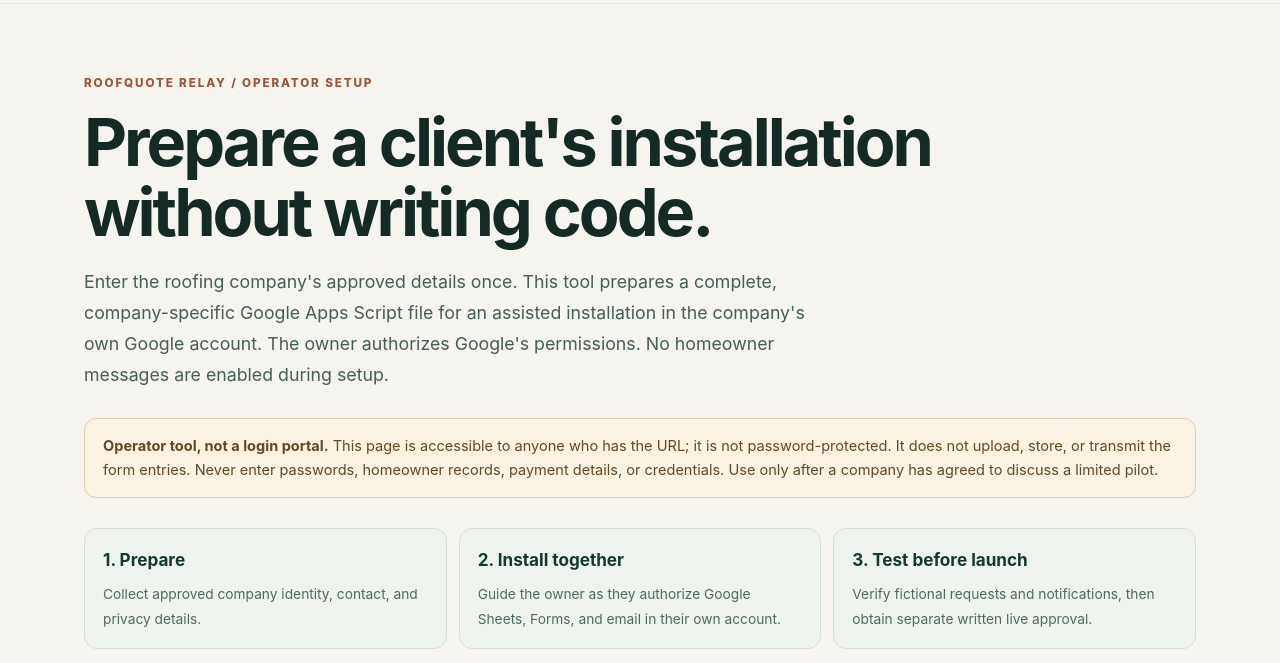
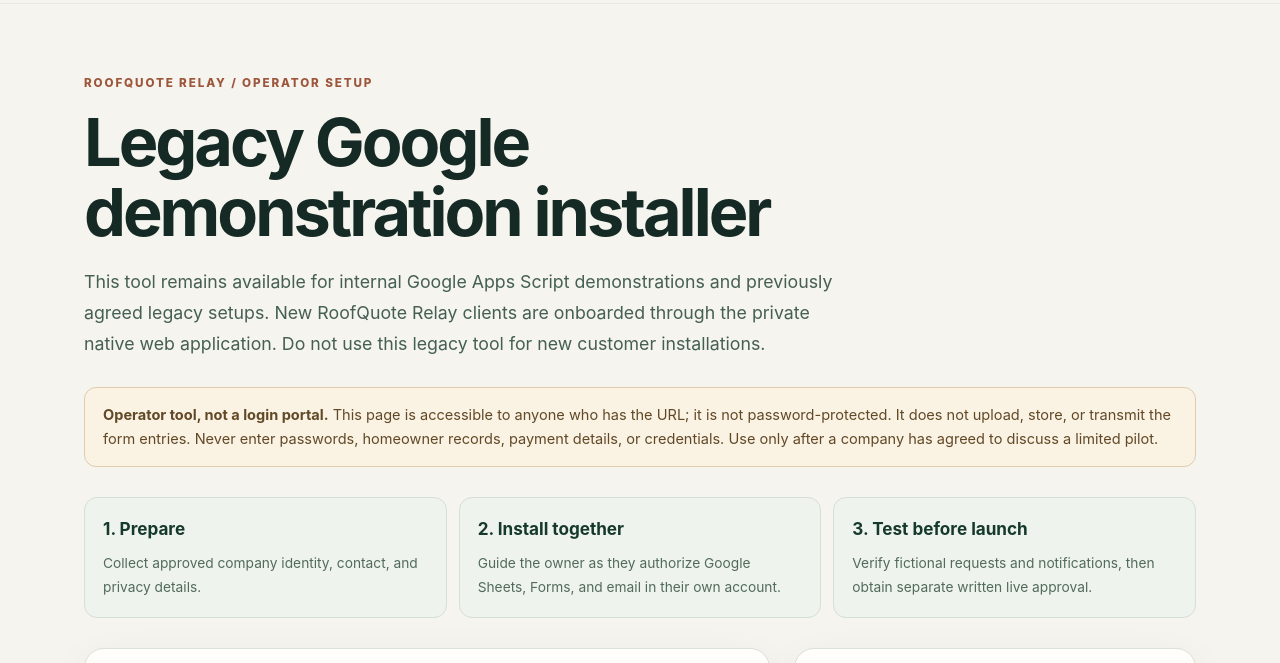
Before and after one commit to orpheonmaris/RoofQuote-Relay, a plain HTML site: page public/operator-installer.html in a window 1280 px wide. Shown: the part 82-745 px from the top of the page. Drawn offline with Linux system fonts and the light colour scheme.

Commit message:
Label old Google installer legacy to avoid misleading new clients

```diff
--- a/public/operator-installer.html
+++ b/public/operator-installer.html
@@ -5,7 +5,7 @@
 <meta name="viewport" content="width=device-width,initial-scale=1">
 <meta name="robots" content="noindex,nofollow,noarchive">
 <meta name="theme-color" content="#152a25">
-<title>Operator installer | RoofQuote Relay</title>
+<title>Legacy Google demonstration installer | RoofQuote Relay</title>
 <meta name="description" content="Client-owned private installer preparation for RoofQuote Relay.">
 <link rel="icon" type="image/svg+xml" href="/favicon.svg">
 <link rel="stylesheet" href="/styles.css">
@@ -23,8 +23,8 @@
 </div></header>
 <main class="onboarding-wrap" id="main">
 <div class="onboarding-kicker">RoofQuote Relay / operator setup</div>
-<h1 class="onboarding-title">Prepare a client's installation without writing code.</h1>
-<p class="onboarding-lead">Enter the roofing company's approved details once. This tool prepares a complete, company-specific Google Apps Script file for an assisted installation in the company's own Google account. The owner authorizes Google's permissions. No homeowner messages are enabled during setup.</p>
+<h1 class="onboarding-title">Legacy Google demonstration installer</h1>
+<p class="onboarding-lead">This tool remains available for internal Google Apps Script demonstrations and previously agreed legacy setups. New RoofQuote Relay clients are onboarded through the private native web application. Do not use this legacy tool for new customer installations.</p>
 <div class="onboarding-warning"><strong>Operator tool, not a login portal.</strong> This page is accessible to anyone who has the URL; it is not password-protected. It does not upload, store, or transmit the form entries. Never enter passwords, homeowner records, payment details, or credentials. Use only after a company has agreed to discuss a limited pilot.</div>
 <div class="onboarding-steps" aria-label="Three-stage installation">
 <div class="onboarding-step"><strong>1. Prepare</strong><span>Collect approved company identity, contact, and privacy details.</span></div>
```
